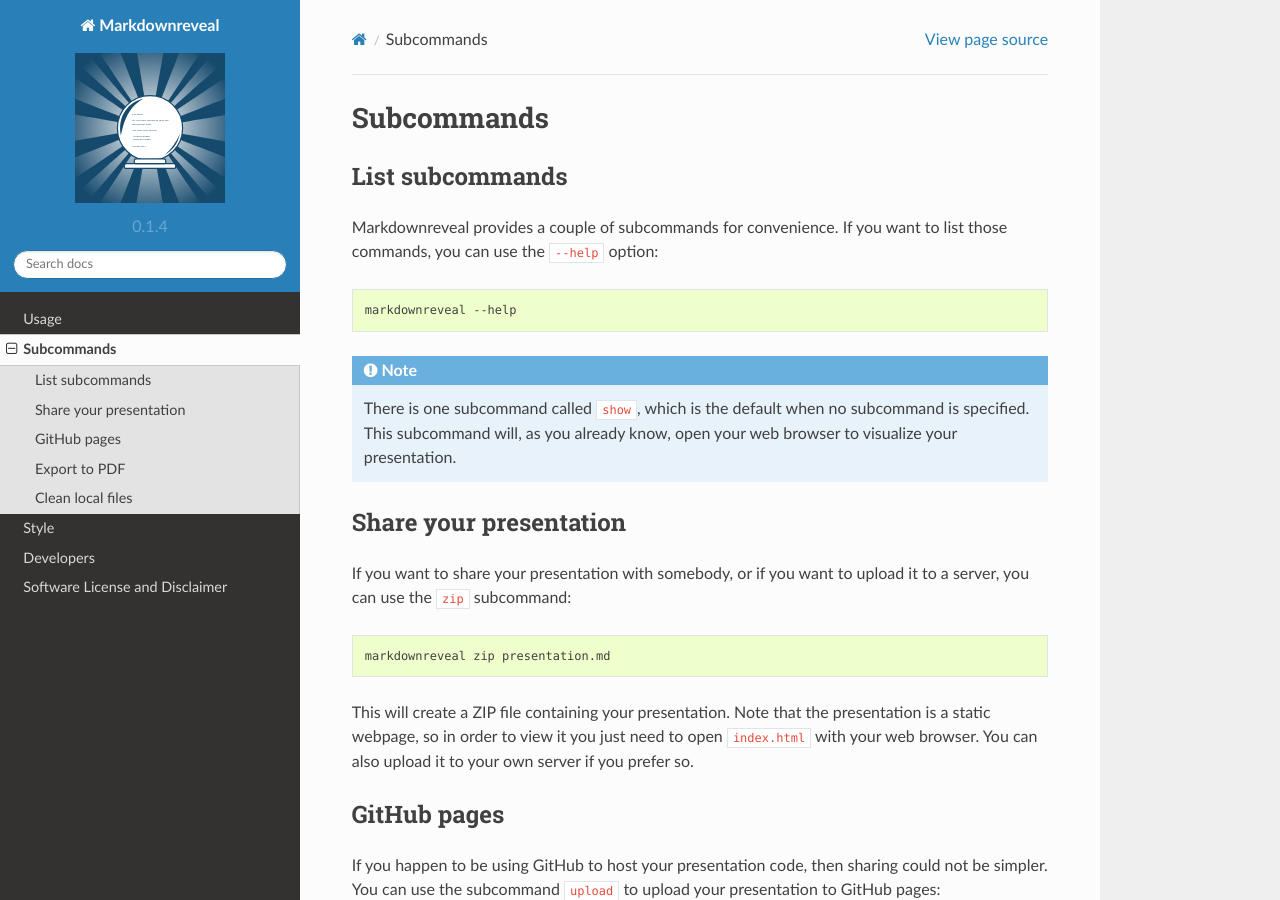
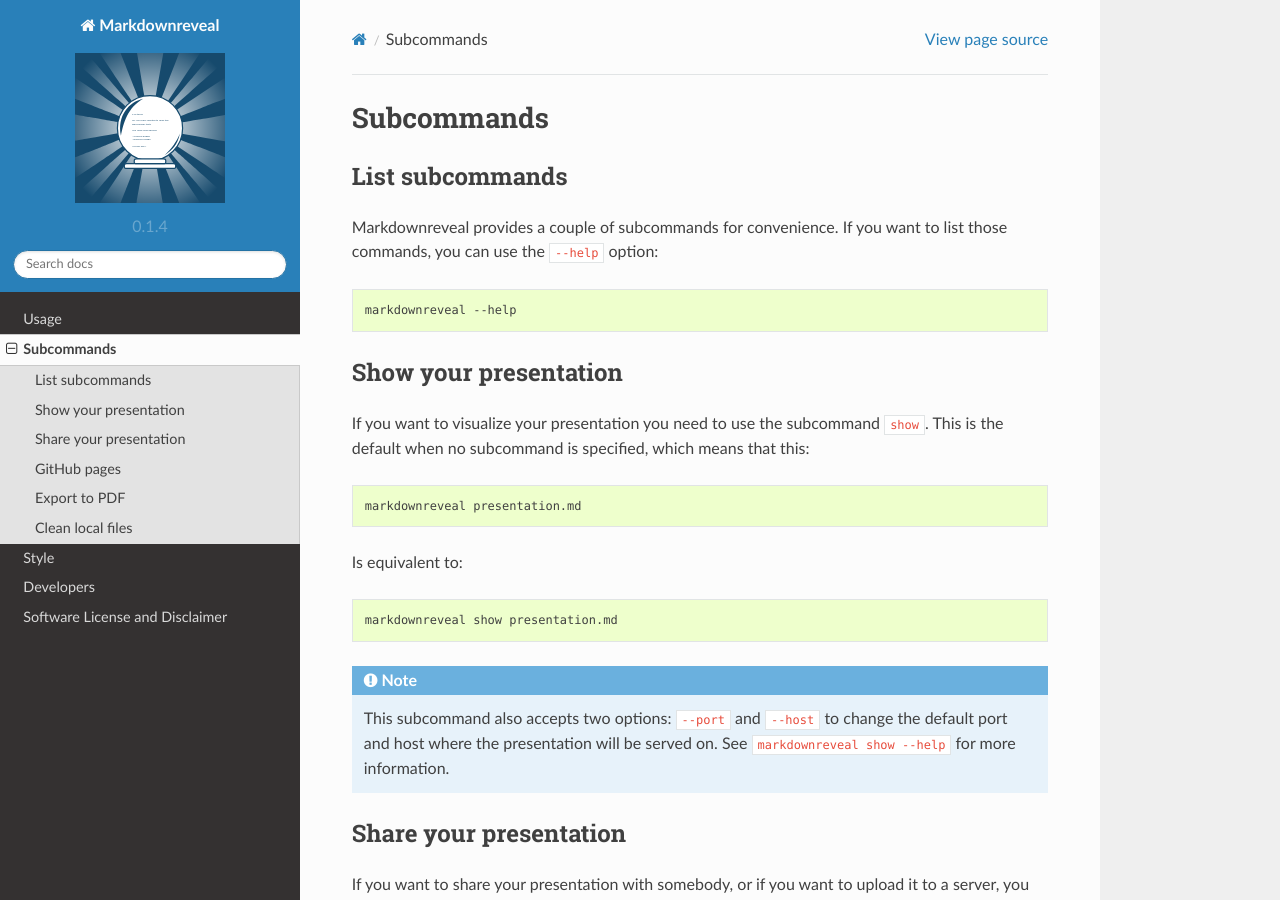
Before and after one commit to markdownreveal/markdownreveal, a Sphinx documentation site: the page built from docs/source/subcommands.rst, in a window 1280 px wide and 900 px high. Built offline with Sphinx 7.4.7 and the Read the Docs theme 2.0.0, drawn with Linux system fonts in a browser that asks for light colours; formulas are drawn with MathJax 3.

Commit message:
Document port/host options in `show` subcommand

```diff
--- a/docs/source/subcommands.rst
+++ b/docs/source/subcommands.rst
@@ -18,9 +18,29 @@
 
    markdownreveal --help
 
-.. note:: There is one subcommand called ``show``, which is the default when
-   no subcommand is specified. This subcommand will, as you already know,
-   open your web browser to visualize your presentation.
+
+.. index:: show
+
+Show your presentation
+======================
+
+If you want to visualize your presentation you need to use the subcommand
+``show``. This is the default when no subcommand is specified, which means
+that this:
+
+.. code-block:: bash
+
+   markdownreveal presentation.md
+
+Is equivalent to:
+
+.. code-block:: bash
+
+   markdownreveal show presentation.md
+
+.. note:: This subcommand also accepts two options: ``--port`` and ``--host``
+   to change the default port and host where the presentation will be served
+   on. See ``markdownreveal show --help`` for more information.
 
 
 .. index:: share
```
